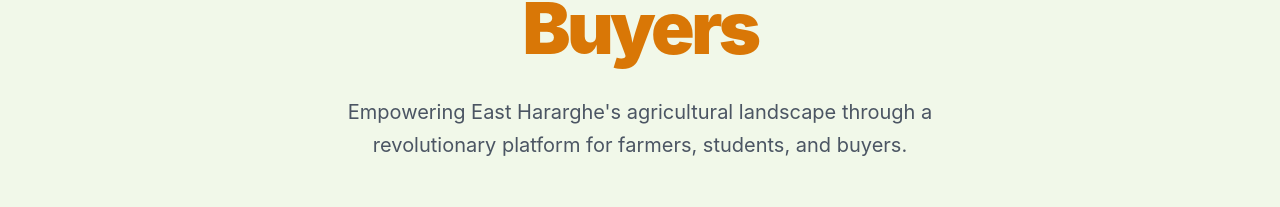
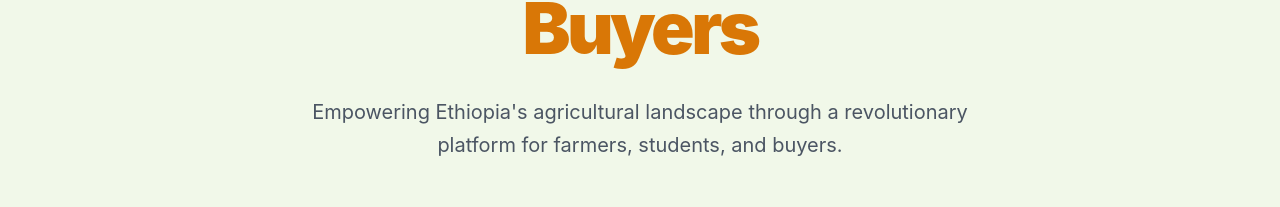
Before and after one commit to Kenenisaboru/Agrilink, a React (Vite) app in the folder frontend/: page / in a window 1280 px wide. Shown: the part 278-485 px from the top of the page. Built offline with nearby package versions, Linux system fonts and the light colour scheme; no server answers.

Commit message:
Update homepage UI and improve localization for AgriLink

```diff
--- a/frontend/src/locales/en.json
+++ b/frontend/src/locales/en.json
@@ -26,7 +26,7 @@
     "titleFarmers": "Farmers",
     "titleWith": "with",
     "titleBuyers": "Buyers",
-    "subtitle": "Empowering East Hararghe's agricultural landscape through a revolutionary platform for farmers, students, and buyers.",
+    "subtitle": "Empowering Ethiopia's agricultural landscape through a revolutionary platform for farmers, students, and buyers.",
     "cta": "Get Started Now",
     "learnMore": "Learn More"
   },
--- a/frontend/src/pages/Home.jsx
+++ b/frontend/src/pages/Home.jsx
@@ -205,7 +205,7 @@ const Home = () => {
               transition={{ duration: 0.5, delay: 0.2 }}
               className="text-xl text-gray-600 mb-12 leading-relaxed max-w-2xl mx-auto"
             >
-              {t('hero.subtitle', "Empowering East Hararghe's agricultural landscape through a revolutionary platform for farmers, students, and buyers.")}
+              {t('hero.subtitle', "Empowering Ethiopia's agricultural landscape through a revolutionary platform for farmers, students, and buyers.")}
             </motion.p>
 
             <motion.div
```
